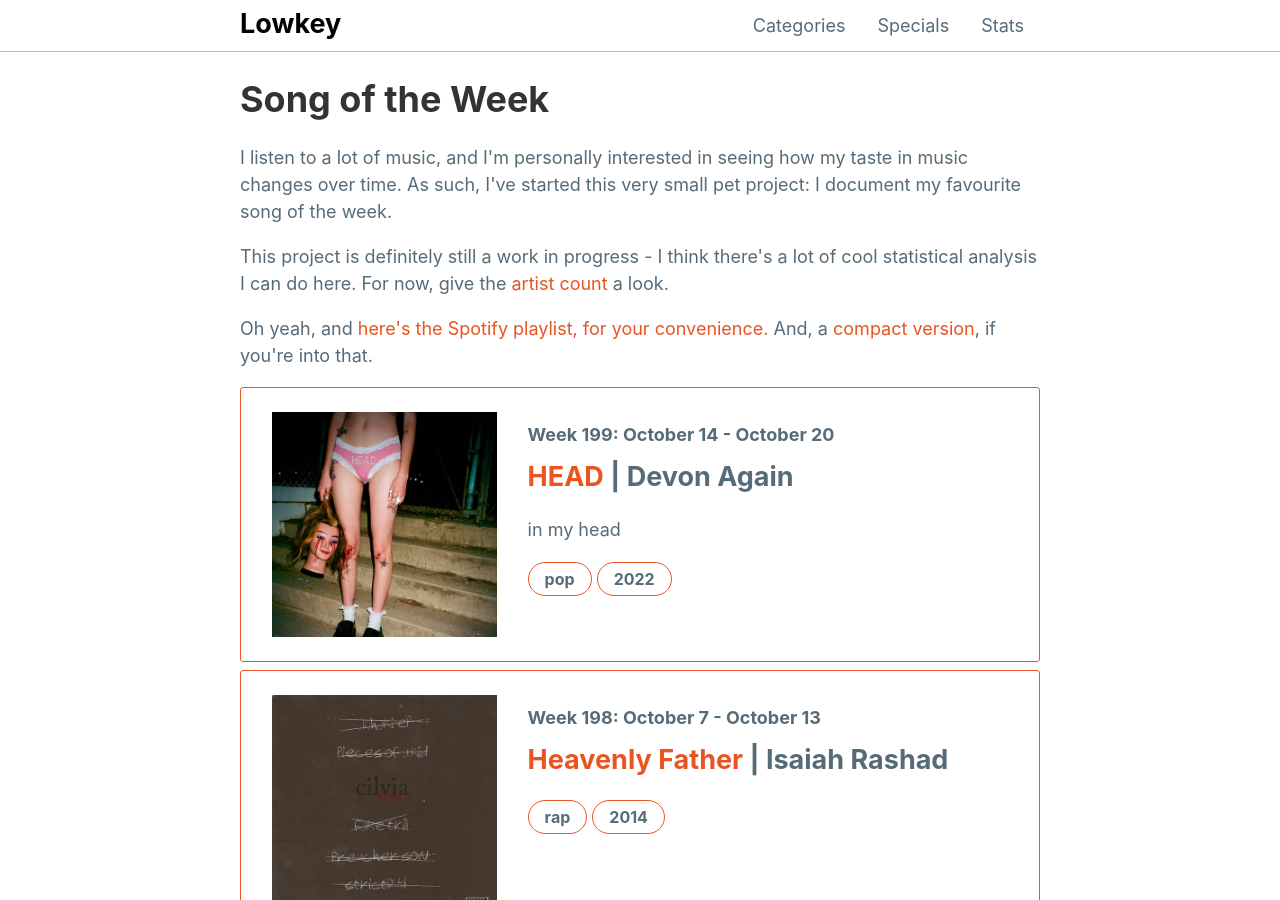
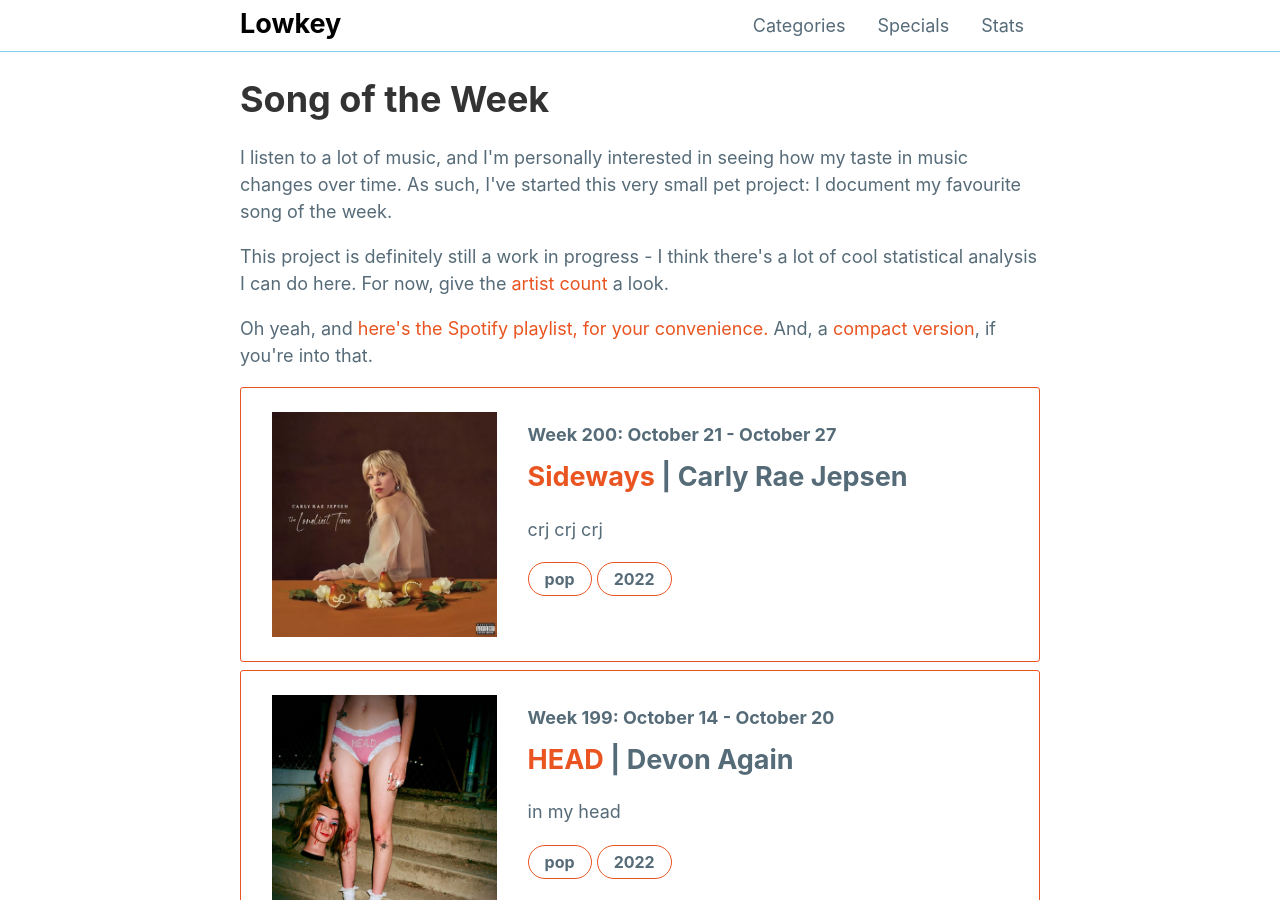
Before and after one commit to mattxwang/lowkey, a Jekyll site: the page built from stats/song-of-the-week.html, in a window 1280 px wide and 900 px high. Built offline with Jekyll 4.4.1, drawn with Linux system fonts in a browser that asks for light colours; comment, search, counter and statistics services are not loaded.

Commit message:
jealous of youngbo

```diff
--- a/_data/sotw.yml
+++ b/_data/sotw.yml
@@ -2261,3 +2261,13 @@ week199:
   genre: "pop"
   year: 2022
   blurb: "in my head"
+week200:
+  week: "Week 200: October 21  - October 27"
+  title: "Sideways"
+  artists:
+  - "Carly Rae Jepsen"
+  album: "The Loneliest Time"
+  album_art: "tlt.jpg"
+  genre: "pop"
+  year: 2022
+  blurb: "crj crj crj"
```
Also changed, not shown: img/albums/tlt.jpg (added).
